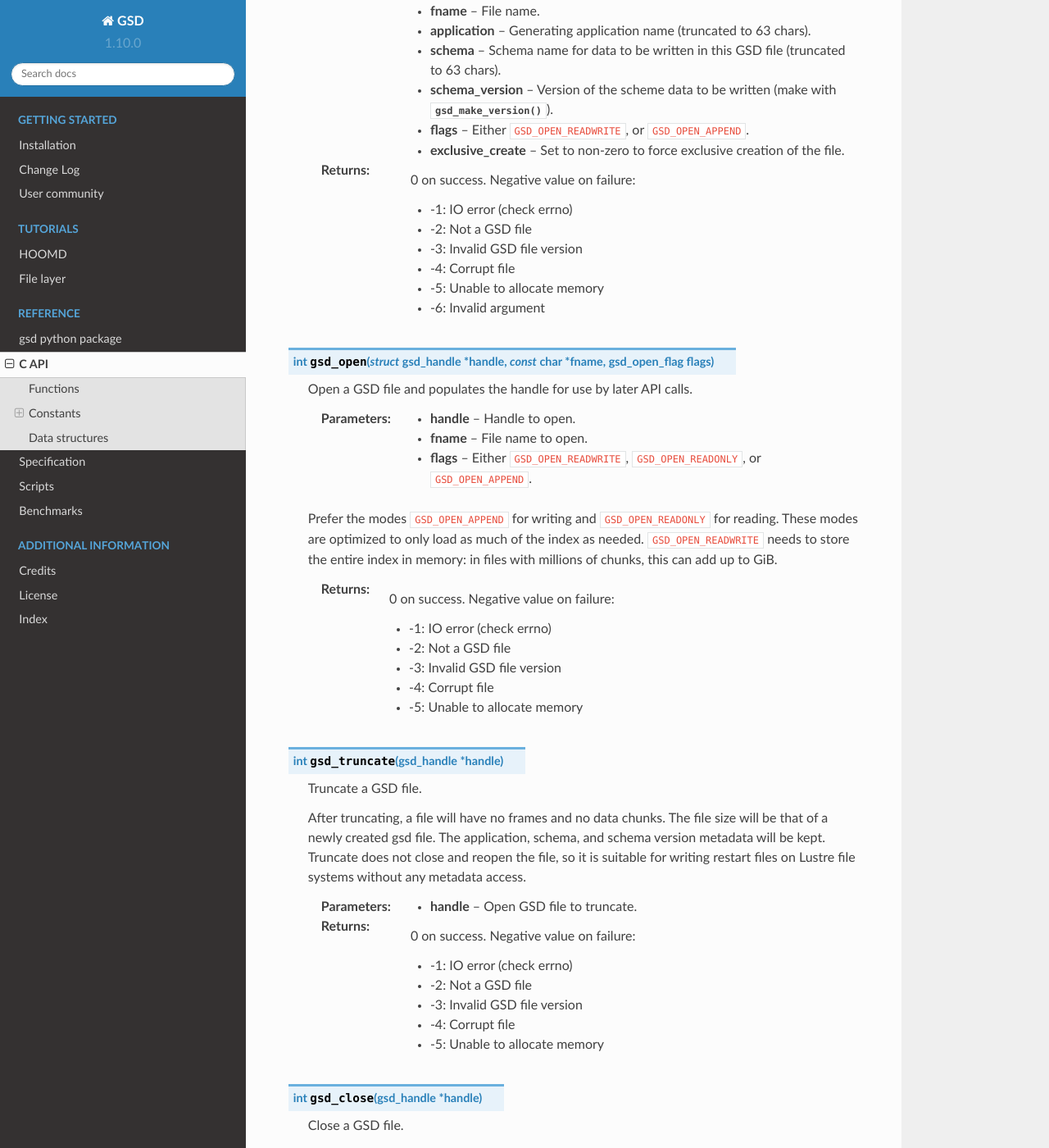
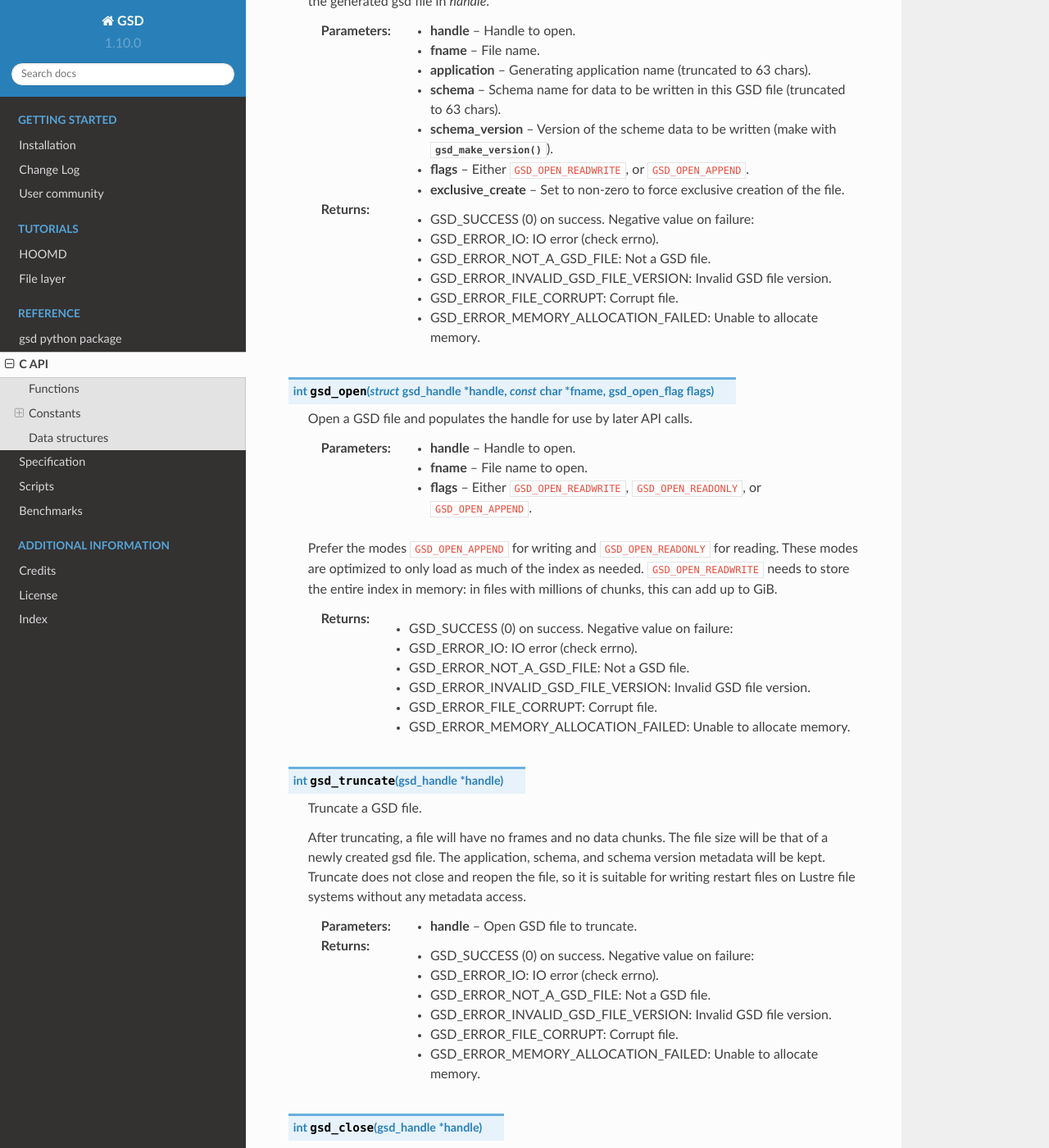
Before and after one commit to glotzerlab/gsd, a Sphinx documentation site: the page built from doc/c-api.rst, in a window 1280 px wide and 1400 px high, scrolled down 738 px. Shown: the whole window at 82% size. Built offline with Sphinx 7.4.7 and the Read the Docs theme 2.0.0, drawn with Linux system fonts in a browser that asks for light colours; some of the changed text lies outside the part shown.

Commit message:
Use enum return values instead of hard-coded values

```diff
--- a/doc/c-api.rst
+++ b/doc/c-api.rst
@@ -29,7 +29,10 @@ Functions
     :param schema_version: Version of the scheme data to be written (make with
       :c:func:`gsd_make_version()`).
 
-    :return: 0 on success, -1 on a file IO failure - see errno for details.
+    :return:
+
+      * GSD_SUCCESS (0) on success. Negative value on failure:
+      * GSD_ERROR_IO: IO error (check errno).
 
 .. c:function:: int gsd_create_and_open(struct gsd_handle* handle, \
                                         const char *fname, \
@@ -53,14 +56,14 @@ Functions
     :param exclusive_create: Set to non-zero to force exclusive creation of the
       file.
 
-    :return: 0 on success. Negative value on failure:
+    :return:
 
-        * -1: IO error (check errno)
-        * -2: Not a GSD file
-        * -3: Invalid GSD file version
-        * -4: Corrupt file
-        * -5: Unable to allocate memory
-        * -6: Invalid argument
+      * GSD_SUCCESS (0) on success. Negative value on failure:
+      * GSD_ERROR_IO: IO error (check errno).
+      * GSD_ERROR_NOT_A_GSD_FILE: Not a GSD file.
+      * GSD_ERROR_INVALID_GSD_FILE_VERSION: Invalid GSD file version.
+      * GSD_ERROR_FILE_CORRUPT: Corrupt file.
+      * GSD_ERROR_MEMORY_ALLOCATION_FAILED: Unable to allocate memory.
 
 .. c:function:: int gsd_open(struct gsd_handle* handle, \
                              const char *fname, \
@@ -78,13 +81,14 @@ Functions
     needed. ``GSD_OPEN_READWRITE`` needs to store the entire index in memory: in
     files with millions of chunks, this can add up to GiB.
 
-    :return: 0 on success. Negative value on failure:
+    :return:
 
-        * -1: IO error (check errno)
-        * -2: Not a GSD file
-        * -3: Invalid GSD file version
-        * -4: Corrupt file
-        * -5: Unable to allocate memory
+      * GSD_SUCCESS (0) on success. Negative value on failure:
+      * GSD_ERROR_IO: IO error (check errno).
+      * GSD_ERROR_NOT_A_GSD_FILE: Not a GSD file.
+      * GSD_ERROR_INVALID_GSD_FILE_VERSION: Invalid GSD file version.
+      * GSD_ERROR_FILE_CORRUPT: Corrupt file.
+      * GSD_ERROR_MEMORY_ALLOCATION_FAILED: Unable to allocate memory.
 
 .. c:function:: int gsd_truncate(gsd_handle* handle)
 
@@ -98,13 +102,14 @@ Functions
 
     :param handle: Open GSD file to truncate.
 
-    :return: 0 on success. Negative value on failure:
+    :return:
 
-        * -1: IO error (check errno)
-        * -2: Not a GSD file
-        * -3: Invalid GSD file version
-        * -4: Corrupt file
-        * -5: Unable to allocate memory
+      * GSD_SUCCESS (0) on success. Negative value on failure:
+      * GSD_ERROR_IO: IO error (check errno).
+      * GSD_ERROR_NOT_A_GSD_FILE: Not a GSD file.
+      * GSD_ERROR_INVALID_GSD_FILE_VERSION: Invalid GSD file version.
+      * GSD_ERROR_FILE_CORRUPT: Corrupt file.
+      * GSD_ERROR_MEMORY_ALLOCATION_FAILED: Unable to allocate memory.
 
 .. c:function:: int gsd_close(gsd_handle* handle)
 
@@ -119,8 +124,11 @@ Functions
         are not updated in the index until :c:func:`gsd_end_frame()` is called.
         This is by design to prevent partial frames in files.
 
-    :return: 0 on success, -1 on a file IO failure - see errno for details, and
-      -2 on invalid input
+    :return:
+
+      * GSD_SUCCESS (0) on success. Negative value on failure:
+      * GSD_ERROR_IO: IO error (check errno).
+      * GSD_ERROR_INVALID_ARGUMENT: *handle* is NULL.
 
 .. c:function:: int gsd_end_frame(gsd_handle* handle)
 
@@ -128,8 +136,12 @@ Functions
 
     :param handle: Handle to an open GSD file.
 
-    :return: 0 on success, -1 on a file IO failure - see errno for details, and
-      -2 on invalid input
+    :return:
+
+      * GSD_SUCCESS (0) on success. Negative value on failure:
+      * GSD_ERROR_IO: IO error (check errno).
+      * GSD_ERROR_INVALID_ARGUMENT: *handle* is NULL.
+      * GSD_ERROR_FILE_MUST_BE_WRITABLE: The file was opened read-only.
 
 .. c:function:: int gsd_write_chunk(struct gsd_handle* handle, \
                                     const char *name, \
@@ -153,8 +165,15 @@ Functions
     :param flags: Unused, set to 0.
     :param data: Data buffer.
 
-    :return: 0 on success, -1 on a file IO failure - see errno for details, and
-      -2 on invalid input, and -3 when out of names
+    :return:
+
+      * GSD_SUCCESS (0) on success. Negative value on failure:
+      * GSD_ERROR_IO: IO error (check errno).
+      * GSD_ERROR_INVALID_ARGUMENT: *handle* is NULL, *N* == 0, *M* == 0, *type* is invalid, or
+        *flags* != 0.
+      * GSD_ERROR_FILE_MUST_BE_WRITABLE: The file was opened read*only.
+      * GSD_ERROR_NAMELIST_FULL: The file cannot store any additional unique chunk names.
+      * GSD_ERROR_MEMORY_ALLOCATION_FAILED: failed to allocate memory.
 
 .. c:function:: const struct gsd_index_entry_t* gsd_find_chunk( \
                              struct gsd_handle* handle, \
@@ -184,9 +203,11 @@ Functions
 
     :return: 0 on success
 
-        * -1 on a file IO failure - see errno for details
-        * -2 on invalid input
-        * -3 on invalid file data
+      * GSD_SUCCESS (0) on success. Negative value on failure:
+      * GSD_ERROR_IO: IO error (check errno).
+      * GSD_ERROR_INVALID_ARGUMENT: *handle* is NULL, *data* is NULL, or *chunk* is NULL.
+      * GSD_ERROR_FILE_MUST_BE_READABLE: The file was opened in append mode.
+      * GSD_ERROR_FILE_CORRUPT: The GSD file is corrupt.
 
 .. c:function:: uint64_t gsd_get_nframes(gsd_handle* handle)
 
@@ -299,6 +320,52 @@ Open flags
 
     Open file in **append only** mode.
 
+Error values
+^^^^^^^^^^^^
+
+.. c:var:: gsd_error GSD_SUCCESS
+
+    Success.
+
+.. c:var:: gsd_error GSD_ERROR_IO
+
+    IO error. Check ``errno`` for details.
+
+.. c:var:: gsd_error GSD_ERROR_INVALID_ARGUMENT
+
+    Invalid argument passed to function.
+
+.. c:var:: gsd_error GSD_ERROR_NOT_A_GSD_FILE
+
+    The file is not a GSD file.
+
+.. c:var:: gsd_error GSD_ERROR_INVALID_GSD_FILE_VERSION
+
+    The GSD file version cannot be read.
+
+.. c:var:: gsd_error GSD_ERROR_FILE_CORRUPT
+
+    The GSD file is corrupt.
+
+.. c:var:: gsd_error GSD_ERROR_MEMORY_ALLOCATION_FAILED
+
+    GSD failed to allocated memory.
+
+.. c:var:: gsd_error GSD_ERROR_NAMELIST_FULL
+
+    The GSD file cannot store any additional unique data chunk names.
+
+.. c:var:: gsd_error GSD_ERROR_FILE_MUST_BE_WRITABLE
+
+    This API call requires that the GSD file opened in with the mode
+    GSD_OPEN_APPEND or GSD_OPEN_READWRITE.
+
+.. c:var:: gsd_error GSD_ERROR_FILE_MUST_BE_READABLE
+
+    This API call requires that the GSD file opened the mode GSD_OPEN_READ
+    or GSD_OPEN_READWRITE.
+
+
 Data structures
 ---------------
 
@@ -368,6 +435,10 @@ Data structures
 
     Enum defining the file type of the GSD data chunk.
 
+.. c:type:: gsd_error
+
+    Enum defining the possible error return values.
+
 .. c:type:: uint8_t
 
     8-bit unsigned integer (defined by C compiler).
```
Also changed, not shown: 2 other files.
